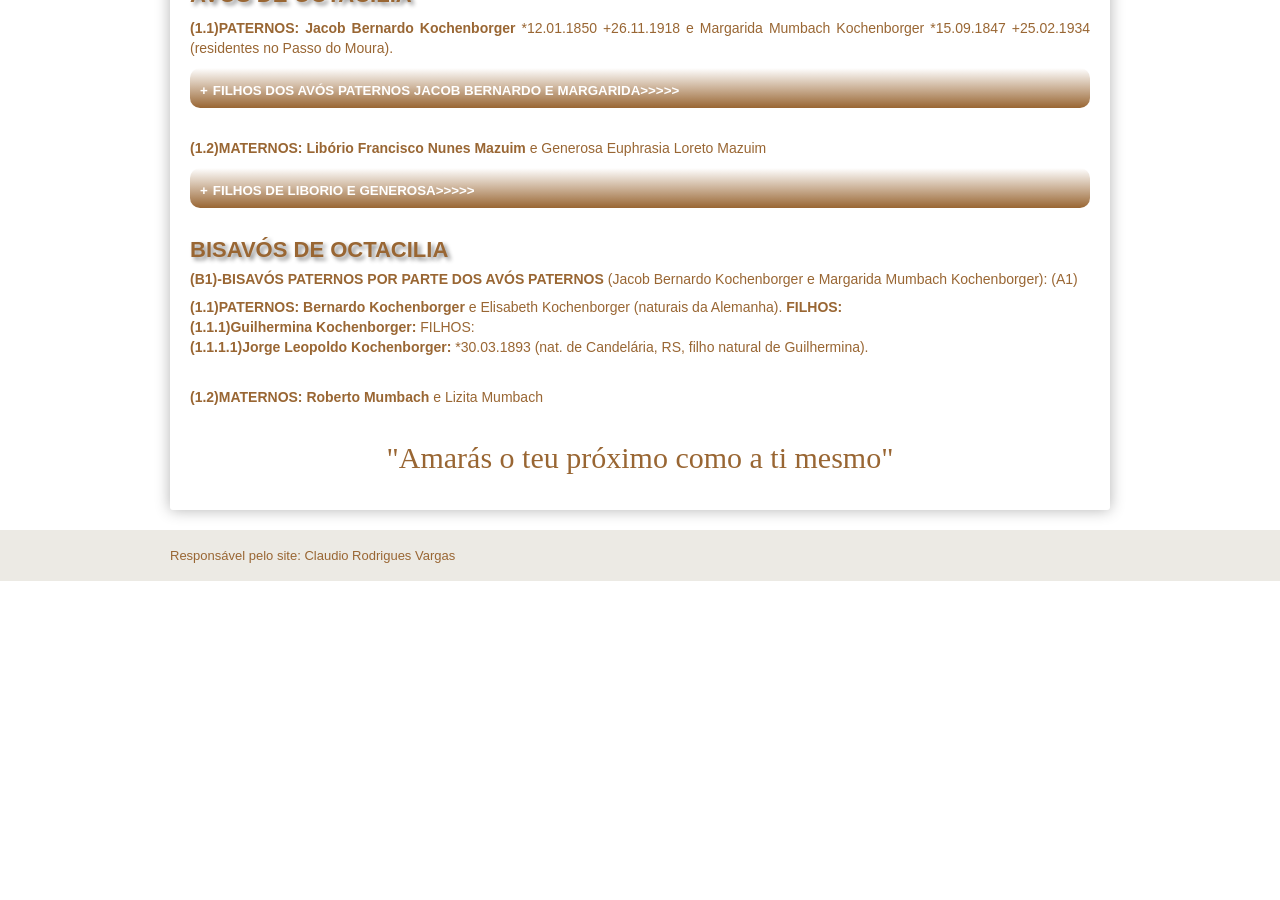
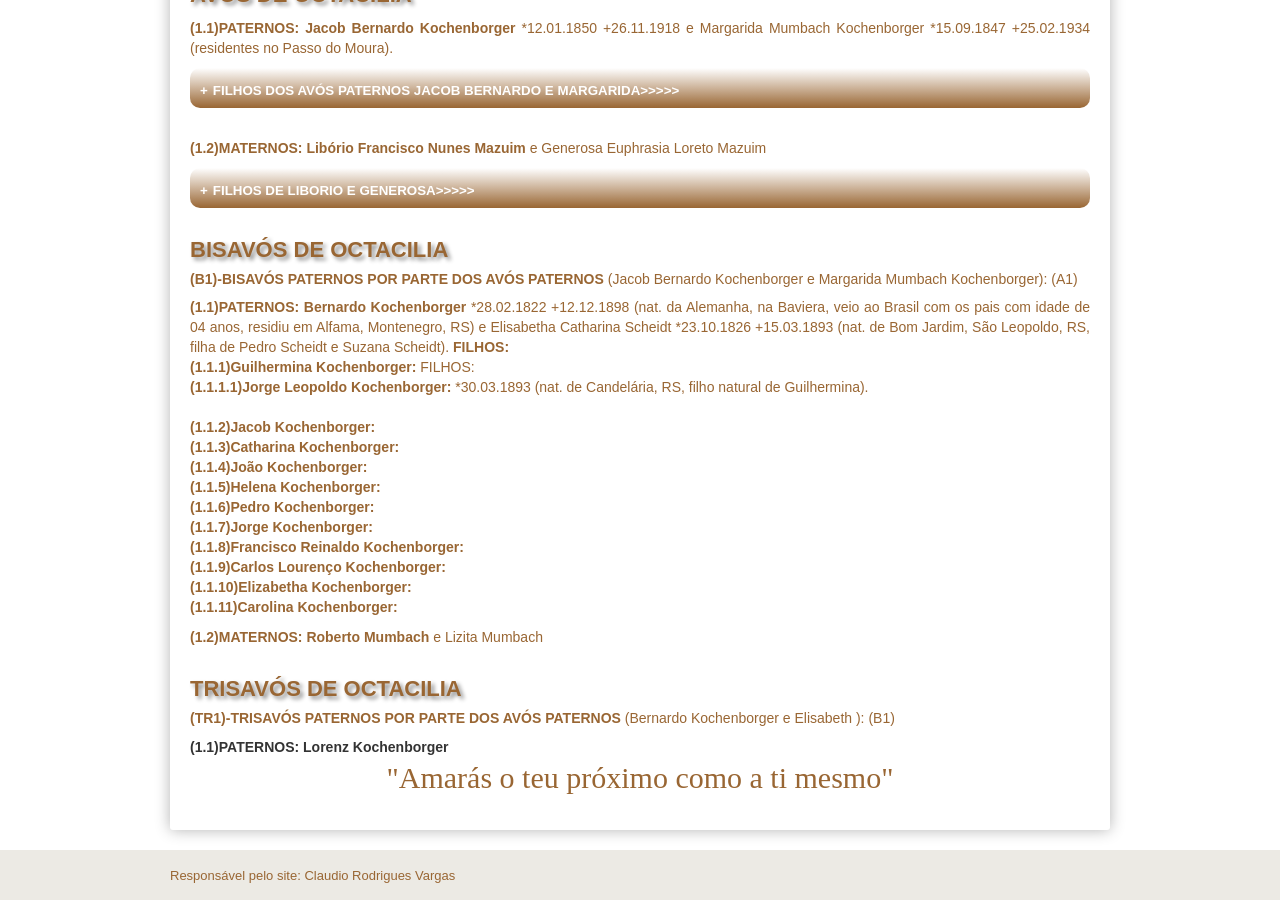
Before and after one commit to claudiovargas1955/claudiovargas1955.github.io, a Jekyll site: the page built from _pages/familia-kochenborger.html, in a window 1280 px wide and 900 px high, scrolled down 1515 px. Built offline with Jekyll 4.4.1, drawn with Linux system fonts in a browser that asks for light colours; some web fonts are replaced; before the commit the page ends 2096 px from its top, so only the background shows below that.

Commit message:
Update familia-kochenborger.html

```diff
--- a/_pages/familia-kochenborger.html
+++ b/_pages/familia-kochenborger.html
@@ -600,10 +600,26 @@ Catharina Strassburger). <b>FILHOS: </b><br><b>FILHOS: </b><br>
   <h4>BISAVÓS DE OCTACILIA</h4>
 <p><b><h5>(B1)-BISAVÓS PATERNOS POR PARTE DOS AVÓS PATERNOS</b> (Jacob Bernardo Kochenborger </b> e Margarida Mumbach Kochenborger):
 (A1)</h5>
-<p><b>(1.1)PATERNOS: Bernardo Kochenborger </b>e Elisabeth Kochenborger (naturais da Alemanha). <b>FILHOS: </b><br>
+<p><b>(1.1)PATERNOS: Bernardo Kochenborger </b>*28.02.1822 +12.12.1898 (nat. da Alemanha, na Baviera, veio ao Brasil com os pais com
+idade de 04 anos, residiu em Alfama, Montenegro, RS) e Elisabetha Catharina Scheidt *23.10.1826 +15.03.1893  (nat. de Bom Jardim,
+São Leopoldo, RS, filha de Pedro Scheidt e Suzana Scheidt). <b>FILHOS: </b><br>
    <b>(1.1.1)Guilhermina Kochenborger: </b>FILHOS: </b><br>
         <b>(1.1.1.1)Jorge Leopoldo Kochenborger: </b>*30.03.1893 (nat. de Candelária, RS, filho natural de Guilhermina). </b><br><br>
+        <b>(1.1.2)Jacob Kochenborger: </b><br>
+        <b>(1.1.3)Catharina Kochenborger: </b><br>
+        <b>(1.1.4)João Kochenborger: </b><br>
+        <b>(1.1.5)Helena Kochenborger: </b><br>
+        <b>(1.1.6)Pedro Kochenborger: </b><br>
+        <b>(1.1.7)Jorge Kochenborger: </b><br>
+        <b>(1.1.8)Francisco Reinaldo Kochenborger: </b><br>
+        <b>(1.1.9)Carlos Lourenço Kochenborger: </b><br>
+        <b>(1.1.10)Elizabetha Kochenborger: </b><br>
+        <b>(1.1.11)Carolina Kochenborger: </b><br>
 
 <p><b>(1.2)MATERNOS: Roberto Mumbach </b>e Lizita Mumbach<br><br>
 
+ <h4>TRISAVÓS DE OCTACILIA</h4>
+<p><b><h5>(TR1)-TRISAVÓS PATERNOS POR PARTE DOS AVÓS PATERNOS</b> (Bernardo Kochenborger e Elisabeth ): (B1)</h5>
+<b>(1.1)PATERNOS: Lorenz Kochenborger </b>
+
 <p style="text-align:center; color:#996633; font-size:30px; font-family: 'Rancho', cursive ">"Amarás o teu próximo como a ti mesmo"</p>
```
